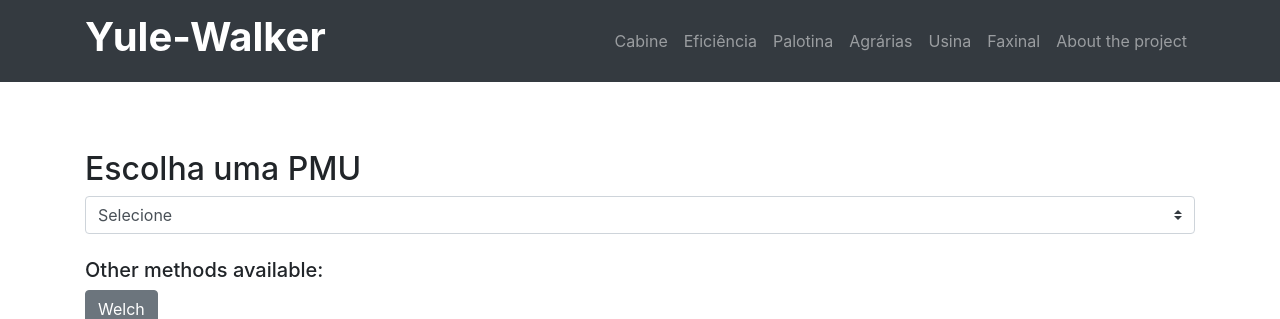
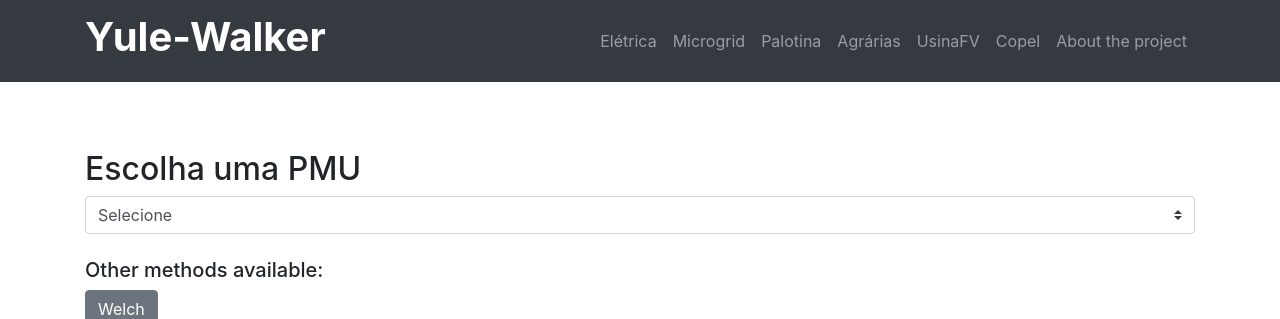
Before and after one commit to alvaro-baranoski/ic-commp-yw-frontend, a PHP site: page / in a window 1280 px wide. Shown: the top 319 px of the page. Run offline with PHP 8.4, Linux system fonts and the light colour scheme.

Commit message:
updates pmu labels

```diff
--- a/index.php
+++ b/index.php
@@ -36,12 +36,12 @@
       <h2>Escolha uma PMU</h2>
       <select class="custom-select" id="select-pmu" onchange="location = this.value;">
         <option value="index.php" selected>Selecione</option>
-        <option value="pmu_cabine.php">Cabine</option>
-        <option value="pmu_eficiencia.php">Eficiência</option>
+        <option value="pmu_cabine.php">Elétrica</option>
+        <option value="pmu_eficiencia.php">Microgrid</option>
         <option value="pmu_palotina.php">Palotina</option>
         <option value="pmu_agrarias.php">Agrárias</option>
-        <option value="about.php" disabled>Usina</option>
-        <option value="about.php" disabled>Faxinal</option>
+        <option value="about.php" disabled>UsinaFV</option>
+        <option value="about.php" disabled>Copel</option>
       </select>
 
       <h5 class="mt-4">Other methods available: </h5>
--- a/menu.php
+++ b/menu.php
@@ -18,11 +18,11 @@
       <ul class="navbar-nav ml-auto">
 
         <li class="nav-item">
-          <a class="nav-link js-scroll-trigger" href="pmu_cabine.php">Cabine</a>
+          <a class="nav-link js-scroll-trigger" href="pmu_cabine.php">Elétrica</a>
         </li>
 
         <li class="nav-item">
-          <a class="nav-link js-scroll-trigger" href="pmu_eficiencia.php">Eficiência</a>
+          <a class="nav-link js-scroll-trigger" href="pmu_eficiencia.php">Microgrid</a>
         </li>
 
         <li class="nav-item">
@@ -34,11 +34,11 @@
         </li>
 
         <li class="nav-item">
-          <a class="nav-link js-scroll-trigger" href="#">Usina</a>
+          <a class="nav-link js-scroll-trigger" href="#">UsinaFV</a>
         </li>
 
         <li class="nav-item">
-          <a class="nav-link js-scroll-trigger" href="#">Faxinal</a>
+          <a class="nav-link js-scroll-trigger" href="#">Copel</a>
         </li>
 
         <li class="nav-item">
--- a/pmu_cabine.php
+++ b/pmu_cabine.php
@@ -29,7 +29,7 @@
   <!-- Page header and form -->
   <section id="about">
     <div class="container">
-      <h4> Unidade de medição: Cabine </h4>
+      <h4> Unidade de medição: Elétrica </h4>
 
       <form>
         <div class="form-row">
--- a/pmu_eficiencia.php
+++ b/pmu_eficiencia.php
@@ -29,7 +29,7 @@
   <!-- Page header and form -->
   <section id="about">
     <div class="container">
-      <h4> Unidade de medição: Eficiência </h4>
+      <h4> Unidade de medição: Microgrid </h4>
 
       <form>
         <div class="form-row">
```
